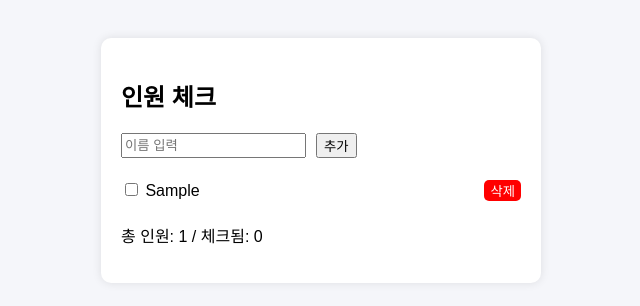
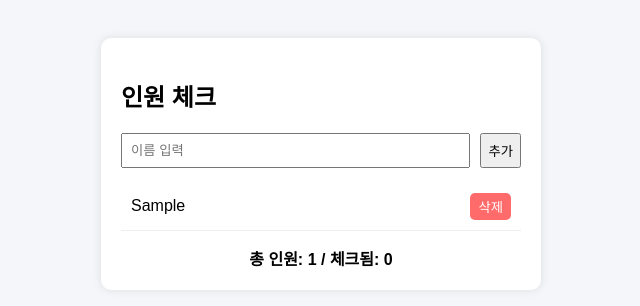
Before and after one commit to msb741852/person-check, a plain HTML site: page index.html in a window 1280 px wide. Both pictures are taken after typing "Sample" into the empty fields and a click on the button "추가". Shown: the whole page, without its empty margins (319-959 px from the left). Drawn offline with Linux system fonts and the light colour scheme.

Commit message:
Refactor to manage people with check status

```diff
--- a/index.html
+++ b/index.html
@@ -9,6 +9,7 @@
       background: #f5f6fa;
       padding: 30px;
     }
+
     .container {
       max-width: 400px;
       margin: auto;
@@ -17,25 +18,52 @@
       border-radius: 10px;
       box-shadow: 0 0 10px rgba(0,0,0,0.1);
     }
+
     .add-box {
       display: flex;
       gap: 10px;
       margin-bottom: 15px;
     }
+
+    input {
+      flex: 1;
+      padding: 8px;
+    }
+
     ul {
       list-style: none;
       padding: 0;
+      margin: 0;
     }
+
     li {
+      padding: 10px;
+      border-bottom: 1px solid #eee;
+      cursor: pointer;
       display: flex;
       justify-content: space-between;
-      padding: 6px 0;
+      align-items: center;
     }
+
+    li.checked {
+      text-decoration: line-through;
+      color: #999;
+      background: #f1f1f1;
+    }
+
     .remove {
-      background: red;
+      background: #ff6b6b;
       color: white;
       border: none;
       border-radius: 5px;
+      padding: 4px 8px;
+      cursor: pointer;
+    }
+
+    .count {
+      margin-top: 15px;
+      text-align: center;
+      font-weight: bold;
     }
   </style>
 </head>
@@ -51,64 +79,69 @@
 
   <ul id="list"></ul>
 
-  <p>
+  <div class="count">
     총 인원: <span id="total">0</span> /
     체크됨: <span id="checked">0</span>
-  </p>
+  </div>
 </div>
 
 <script>
-  // 이름만 저장
-  let names = JSON.parse(localStorage.getItem("names")) || [];
-  let checked = new Array(names.length).fill(false);
+  let people = JSON.parse(localStorage.getItem("people")) || [];
 
-  function saveNames() {
-    localStorage.setItem("names", JSON.stringify(names));
+  function save() {
+    localStorage.setItem("people", JSON.stringify(people));
   }
 
   function render() {
     const list = document.getElementById("list");
     list.innerHTML = "";
 
-    names.forEach((name, i) => {
+    people.forEach((person, index) => {
       const li = document.createElement("li");
+      li.className = person.checked ? "checked" : "";
+
       li.innerHTML = `
-        <label>
-          <input type="checkbox" onchange="toggle(${i})">
-          ${name}
-        </label>
-        <button class="remove" onclick="remove(${i})">삭제</button>
+        <span>${person.name}</span>
+        <button class="remove">삭제</button>
       `;
+
+      // 행 클릭 → 체크 토글
+      li.onclick = () => toggle(index);
+
+      // 삭제 버튼 클릭 시 행 클릭 방지
+      li.querySelector(".remove").onclick = (e) => {
+        e.stopPropagation();
+        removePerson(index);
+      };
+
       list.appendChild(li);
     });
 
-    document.getElementById("total").textContent = names.length;
+    document.getElementById("total").textContent = people.length;
     document.getElementById("checked").textContent =
-      checked.filter(v => v).length;
+      people.filter(p => p.checked).length;
   }
 
   function addPerson() {
     const input = document.getElementById("nameInput");
-    if (!input.value.trim()) return;
+    const name = input.value.trim();
+    if (!name) return;
 
-    names.push(input.value.trim());
-    checked.push(false);
+    people.push({ name, checked: false });
     input.value = "";
-
-    saveNames();
+    save();
     render();
   }
 
-  function toggle(i) {
-    checked[i] = !checked[i];
-    document.getElementById("checked").textContent =
-      checked.filter(v => v).length;
+  function toggle(index) {
+    people[index].checked = !people[index].checked;
+    save();
+    render();
   }
 
-  function remove(i) {
-    names.splice(i, 1);
-    checked.splice(i, 1);
-    saveNames();
+  function removePerson(index) {
+    people.splice(index, 1);
+    save();
     render();
   }
 
```
